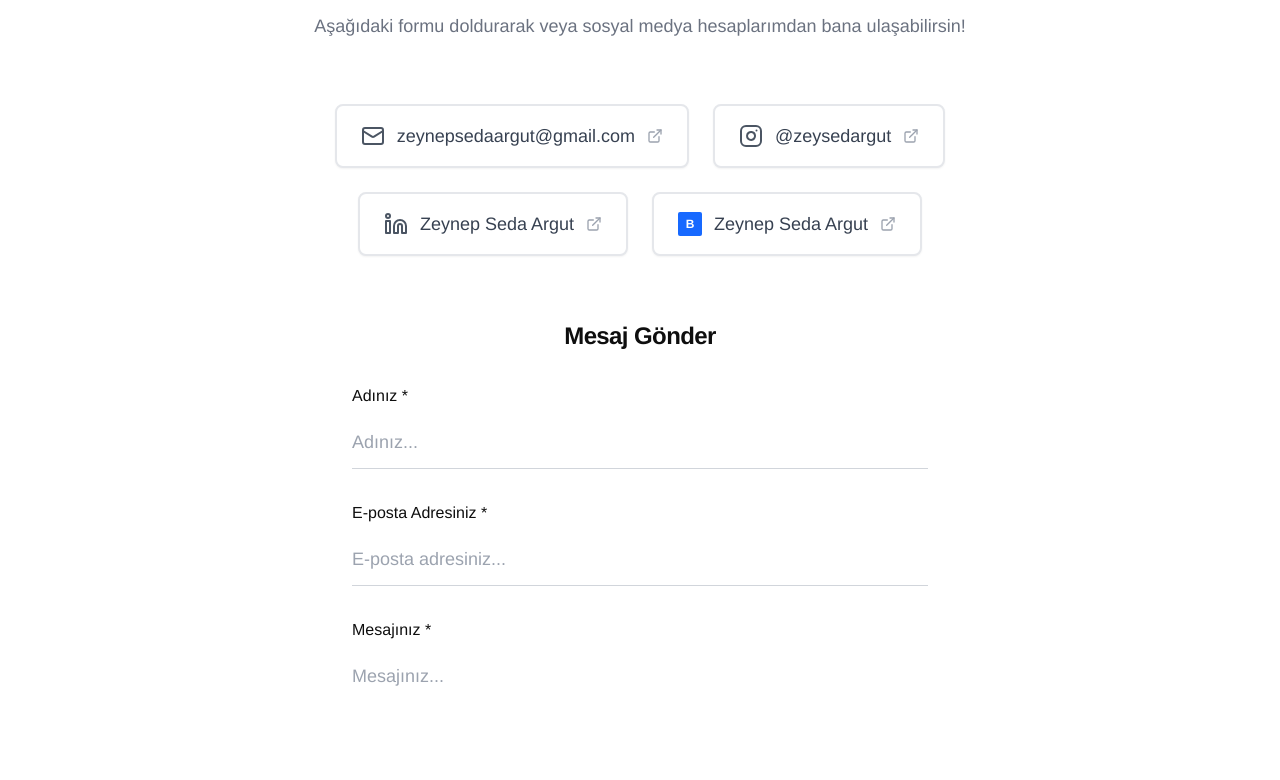
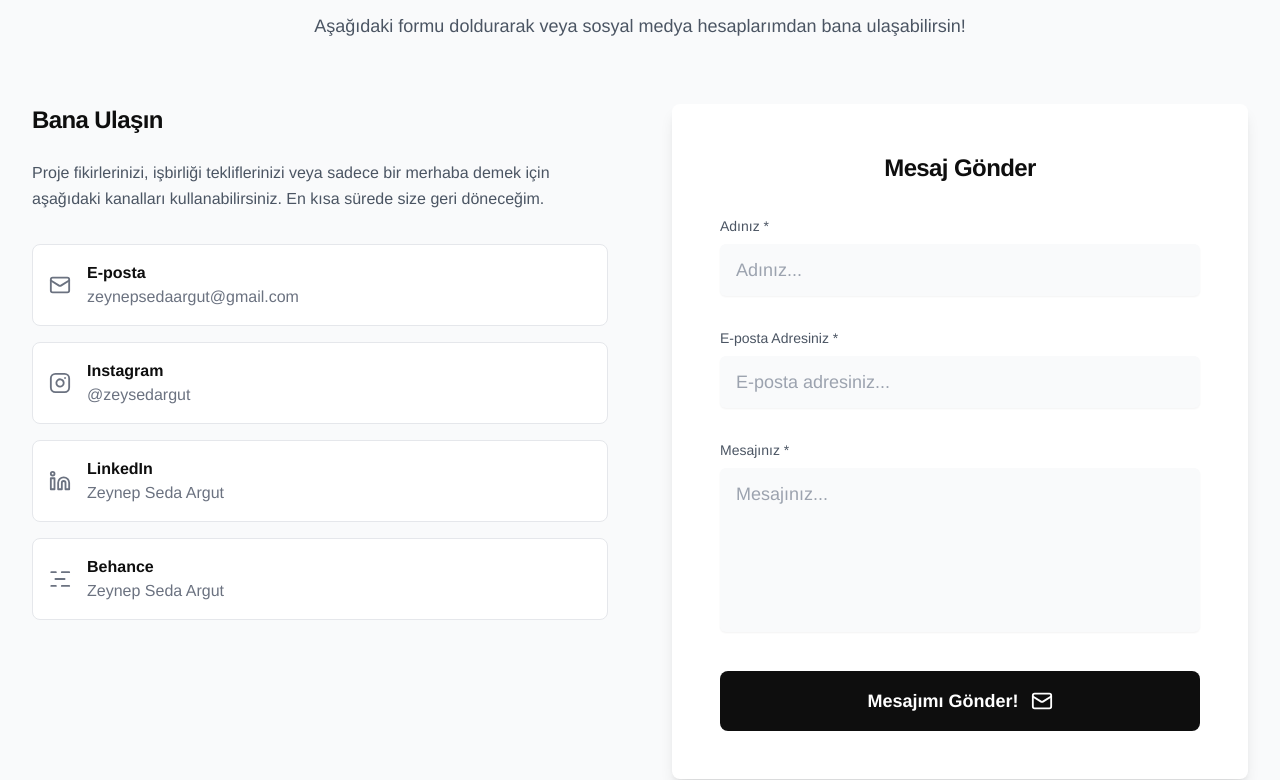
Before and after one commit to rulf-b/blog, a React (Vite) app: page / in a window 1280 px wide. Shown: the part 2580-3360 px from the top of the page. Built offline with nearby package versions, Linux system fonts and the light colour scheme.

Commit message:
mukemmel

```diff
--- a/src/App.tsx
+++ b/src/App.tsx
@@ -69,6 +69,8 @@ function App() {
         title: 'İletişim',
         subtitle: 'Aşağıdaki formu doldurarak veya sosyal medya hesaplarımdan bana ulaşabilirsin!',
         formTitle: 'Mesaj Gönder',
+        contactTitle: 'Bana Ulaşın',
+        contactDescription: 'Proje fikirlerinizi, işbirliği tekliflerinizi veya sadece bir merhaba demek için aşağıdaki kanalları kullanabilirsiniz. En kısa sürede size geri döneceğim.',
         name: 'Adınız *',
         email: 'E-posta Adresiniz *',
         message: 'Mesajınız *',
@@ -129,6 +131,8 @@ function App() {
         title: 'Contact',
         subtitle: 'You can reach me by filling out the form below or through my social media accounts!',
         formTitle: 'Send Message',
+        contactTitle: 'Get In Touch',
+        contactDescription: 'You can use the channels below for your project ideas, collaboration offers, or just to say hello. I will get back to you as soon as possible.',
         name: 'Your Name *',
         email: 'Your Email *',
         message: 'Your Message *',
@@ -541,37 +545,47 @@ function App() {
       <section
         id="iletisim"
         ref={contactSectionRef}
-        className={`py-20 lg:py-32 bg-white text-darkgray transition-all duration-700
-          ${contactSectionInView ? 'opacity-100 translate-y-0' : 'opacity-0 translate-y-4'}
+        className={`py-20 lg:py-32 bg-gray-50 text-darkgray transition-all duration-700
+          ${contactSectionInView ? 'opacity-100' : 'opacity-0'}
         `}
       >
-        <div className="max-w-4xl mx-auto px-6">
+        <div className="max-w-7xl mx-auto px-6 lg:px-8">
+          <div className="text-center mb-16">
             <h2 className="text-4xl md:text-5xl font-bold text-center mb-4 transition-all duration-700">
               {t.contact.title}
             </h2>
-          <p className="text-center text-lg text-gray-500 mb-16 transition-all duration-700">
+            <p className="text-center text-lg text-gray-600 transition-all duration-700 delay-100">
               {t.contact.subtitle}
             </p>
+          </div>
 
-          {/* Sosyal Medya Butonları */}
+          <div className="grid grid-cols-1 lg:grid-cols-2 gap-16 items-start">
+            {/* Sol Taraf: İletişim Bilgileri ve Sosyal Medya */}
             <div
-            className={`flex flex-col sm:flex-row flex-wrap justify-center items-center gap-4 sm:gap-6 mb-16 transition-all duration-700
-              ${contactSectionInView ? 'opacity-100 translate-y-0' : 'opacity-0 translate-y-4'}
+              className={`transition-all duration-700 delay-200
+                ${contactSectionInView ? 'opacity-100 translate-y-0' : 'opacity-0 translate-y-8'}
               `}
-            style={{ transitionDelay: contactSectionInView ? '100ms' : '0ms' }}
             >
+                             <h3 className="text-2xl font-semibold mb-6 text-darkgray">
+                 {t.contact.contactTitle}
+               </h3>
+               <p className="text-gray-600 mb-8 leading-relaxed">
+                 {t.contact.contactDescription}
+               </p>
+
+              <div className="space-y-4">
                 {/* Gmail */}
                 <a
                   href="mailto:zeynepsedaargut@gmail.com"
                   target="_blank"
                   rel="noopener noreferrer"
-              className="group flex items-center gap-3 px-4 sm:px-6 py-3 sm:py-4 bg-white border-2 border-gray-200 rounded-lg hover:border-darkgray hover:bg-gray-50 transition-all duration-300 hover:scale-105 shadow-sm hover:shadow-md w-full sm:w-auto justify-center sm:justify-start"
+                  className="group flex items-center gap-4 p-4 bg-white border border-gray-200 rounded-lg hover:border-gray-400 hover:bg-white hover:shadow-lg transition-all duration-300"
                 >
-              <Mail size={24} className="text-gray-600 group-hover:text-darkgray transition-colors duration-300" />
-              <span className="text-base sm:text-lg font-medium text-gray-700 group-hover:text-darkgray transition-colors duration-300">
-                zeynepsedaargut@gmail.com
-              </span>
-              <ExternalLink size={16} className="text-gray-400 group-hover:text-darkgray transition-colors duration-300" />
+                  <Mail size={22} className="text-gray-500 group-hover:text-pink-500 transition-colors duration-300" />
+                  <div>
+                    <span className="font-semibold text-darkgray">E-posta</span>
+                    <p className="text-gray-500">zeynepsedaargut@gmail.com</p>
+                  </div>
                 </a>
 
                 {/* Instagram */}
@@ -579,13 +593,13 @@ function App() {
                   href="https://www.instagram.com/zeysedargut?igsh=MW1nZDZzdmx0ZnY2aw%3D%3D&utm_source=qr"
                   target="_blank"
                   rel="noopener noreferrer"
-              className="group flex items-center gap-3 px-4 sm:px-6 py-3 sm:py-4 bg-white border-2 border-gray-200 rounded-lg hover:border-darkgray hover:bg-gray-50 transition-all duration-300 hover:scale-105 shadow-sm hover:shadow-md w-full sm:w-auto justify-center sm:justify-start"
+                  className="group flex items-center gap-4 p-4 bg-white border border-gray-200 rounded-lg hover:border-gray-400 hover:bg-white hover:shadow-lg transition-all duration-300"
                 >
-              <Instagram size={24} className="text-gray-600 group-hover:text-darkgray transition-colors duration-300" />
-              <span className="text-base sm:text-lg font-medium text-gray-700 group-hover:text-darkgray transition-colors duration-300">
-                @zeysedargut
-              </span>
-              <ExternalLink size={16} className="text-gray-400 group-hover:text-darkgray transition-colors duration-300" />
+                  <Instagram size={22} className="text-gray-500 group-hover:text-pink-500 transition-colors duration-300" />
+                  <div>
+                    <span className="font-semibold text-darkgray">Instagram</span>
+                    <p className="text-gray-500">@zeysedargut</p>
+                  </div>
                 </a>
 
                 {/* LinkedIn */}
@@ -593,13 +607,13 @@ function App() {
                   href="https://www.linkedin.com/in/zeynep-seda-argut?utm_source=share&utm_campaign=share_via&utm_content=profile&utm_medium=ios_app"
                   target="_blank"
                   rel="noopener noreferrer"
-              className="group flex items-center gap-3 px-4 sm:px-6 py-3 sm:py-4 bg-white border-2 border-gray-200 rounded-lg hover:border-darkgray hover:bg-gray-50 transition-all duration-300 hover:scale-105 shadow-sm hover:shadow-md w-full sm:w-auto justify-center sm:justify-start"
+                  className="group flex items-center gap-4 p-4 bg-white border border-gray-200 rounded-lg hover:border-gray-400 hover:bg-white hover:shadow-lg transition-all duration-300"
                 >
-              <Linkedin size={24} className="text-gray-600 group-hover:text-darkgray transition-colors duration-300" />
-              <span className="text-base sm:text-lg font-medium text-gray-700 group-hover:text-darkgray transition-colors duration-300">
-                Zeynep Seda Argut
-              </span>
-              <ExternalLink size={16} className="text-gray-400 group-hover:text-darkgray transition-colors duration-300" />
+                  <Linkedin size={22} className="text-gray-500 group-hover:text-blue-500 transition-colors duration-300" />
+                  <div>
+                    <span className="font-semibold text-darkgray">LinkedIn</span>
+                    <p className="text-gray-500">Zeynep Seda Argut</p>
+                  </div>
                 </a>
 
                 {/* Behance */}
@@ -607,79 +621,71 @@ function App() {
                   href="https://www.behance.net/zeynepsedacb81"
                   target="_blank"
                   rel="noopener noreferrer"
-              className="group flex items-center gap-3 px-4 sm:px-6 py-3 sm:py-4 bg-white border-2 border-gray-200 rounded-lg hover:border-darkgray hover:bg-gray-50 transition-all duration-300 hover:scale-105 shadow-sm hover:shadow-md w-full sm:w-auto justify-center sm:justify-start"
+                  className="group flex items-center gap-4 p-4 bg-white border border-gray-200 rounded-lg hover:border-gray-400 hover:bg-white hover:shadow-lg transition-all duration-300"
                 >
-              <div className="w-6 h-6 bg-[#1769ff] rounded-sm flex items-center justify-center">
-                <span className="text-white text-xs font-bold">B</span>
+                  <svg xmlns="http://www.w3.org/2000/svg" width="22" height="22" viewBox="0 0 24 24" fill="none" stroke="currentColor" strokeWidth="2" strokeLinecap="round" strokeLinejoin="round" className="text-gray-500 group-hover:text-blue-600 transition-colors duration-300"><path d="M2.5 4.5h5M14 4.5h8M7 12h10M2.5 19.5h5M14 19.5h8"/></svg>
+                  <div>
+                    <span className="font-semibold text-darkgray">Behance</span>
+                    <p className="text-gray-500">Zeynep Seda Argut</p>
                   </div>
-              <span className="text-base sm:text-lg font-medium text-gray-700 group-hover:text-darkgray transition-colors duration-300">
-                Zeynep Seda Argut
-              </span>
-              <ExternalLink size={16} className="text-gray-400 group-hover:text-darkgray transition-colors duration-300" />
                 </a>
               </div>
+            </div>
 
-          {/* İletişim Formu */}
-          <div className="max-w-xl mx-auto">
+            {/* Sağ Taraf: İletişim Formu */}
+            <div
+              className={`bg-white p-8 md:p-12 rounded-lg shadow-lg transition-all duration-700 delay-300
+                ${contactSectionInView ? 'opacity-100 translate-y-0' : 'opacity-0 translate-y-8'}
+              `}
+            >
               <h3 className="text-2xl font-semibold text-center mb-8 text-darkgray">
                 {t.contact.formTitle}
               </h3>
               <form className="space-y-8">
-              <div
-                className={`transition-all duration-700 ${contactSectionInView ? 'opacity-100 translate-y-0' : 'opacity-0 translate-y-4'}`}
-                style={{ transitionDelay: contactSectionInView ? '200ms' : '0ms' }}
-              >
-                <label className="block text-base font-medium mb-2" htmlFor="name">{t.contact.name}</label>
+                <div>
+                  <label className="block text-sm font-medium text-gray-600 mb-2" htmlFor="name">{t.contact.name}</label>
                   <input
                     id="name"
                     name="name"
                     type="text"
                     required
                     placeholder={t.contact.namePlaceholder}
-                  className="w-full border-0 border-b border-gray-300 px-0 py-3 text-lg focus:outline-none focus:border-b-2 focus:border-darkgray bg-white transition-all duration-200"
+                    className="w-full border-gray-300 rounded-md shadow-sm focus:border-indigo-500 focus:ring-indigo-500 text-lg py-3 px-4 bg-gray-50 transition-all duration-200"
                   />
                 </div>
-              <div
-                className={`transition-all duration-700 ${contactSectionInView ? 'opacity-100 translate-y-0' : 'opacity-0 translate-y-4'}`}
-                style={{ transitionDelay: contactSectionInView ? '300ms' : '0ms' }}
-              >
-                <label className="block text-base font-medium mb-2" htmlFor="email">{t.contact.email}</label>
+                <div>
+                  <label className="block text-sm font-medium text-gray-600 mb-2" htmlFor="email">{t.contact.email}</label>
                   <input
                     id="email"
                     name="email"
                     type="email"
                     required
                     placeholder={t.contact.emailPlaceholder}
-                  className="w-full border-0 border-b border-gray-300 px-0 py-3 text-lg focus:outline-none focus:border-b-2 focus:border-darkgray bg-white transition-all duration-200"
+                    className="w-full border-gray-300 rounded-md shadow-sm focus:border-indigo-500 focus:ring-indigo-500 text-lg py-3 px-4 bg-gray-50 transition-all duration-200"
                   />
                 </div>
-              <div
-                className={`transition-all duration-700 ${contactSectionInView ? 'opacity-100 translate-y-0' : 'opacity-0 translate-y-4'}`}
-                style={{ transitionDelay: contactSectionInView ? '400ms' : '0ms' }}
-              >
-                <label className="block text-base font-medium mb-2" htmlFor="message">{t.contact.message}</label>
+                <div>
+                  <label className="block text-sm font-medium text-gray-600 mb-2" htmlFor="message">{t.contact.message}</label>
                   <textarea
                     id="message"
                     name="message"
                     required
                     placeholder={t.contact.messagePlaceholder}
                     rows={5}
-                  className="w-full border-0 border-b border-gray-300 px-0 py-3 text-lg focus:outline-none focus:border-b-2 focus:border-darkgray bg-white resize-none transition-all duration-200"
+                    className="w-full border-gray-300 rounded-md shadow-sm focus:border-indigo-500 focus:ring-indigo-500 text-lg py-3 px-4 bg-gray-50 resize-none transition-all duration-200"
                   />
                 </div>
-              <div
-                className={`transition-all duration-700 ${contactSectionInView ? 'opacity-100 translate-y-0' : 'opacity-0 translate-y-4'}`}
-                style={{ transitionDelay: contactSectionInView ? '500ms' : '0ms' }}
-              >
+                <div>
                   <button
                     type="submit"
-                className="w-full bg-darkgray text-white font-bold py-4 rounded-lg text-lg transition-all duration-300 ease-in-out flex items-center justify-center group hover:bg-gray-700 hover:shadow-lg hover:-translate-y-1"
+                    className="w-full bg-darkgray text-white font-bold py-4 rounded-lg text-lg transition-all duration-300 ease-in-out flex items-center justify-center group hover:bg-gray-800 hover:shadow-xl transform hover:-translate-y-1"
                   >
                     {t.contact.submit}
-                <Mail size={22} className="ml-3 opacity-0 group-hover:opacity-100 transition-opacity duration-300" />
+                    <Mail size={22} className="ml-3 transform transition-transform duration-300 group-hover:translate-x-1" />
                   </button>
                 </div>
               </form>
+            </div>
           </div>
         </div>
       </section>
```
Lines whose indentation alone changed are shown as unchanged.
